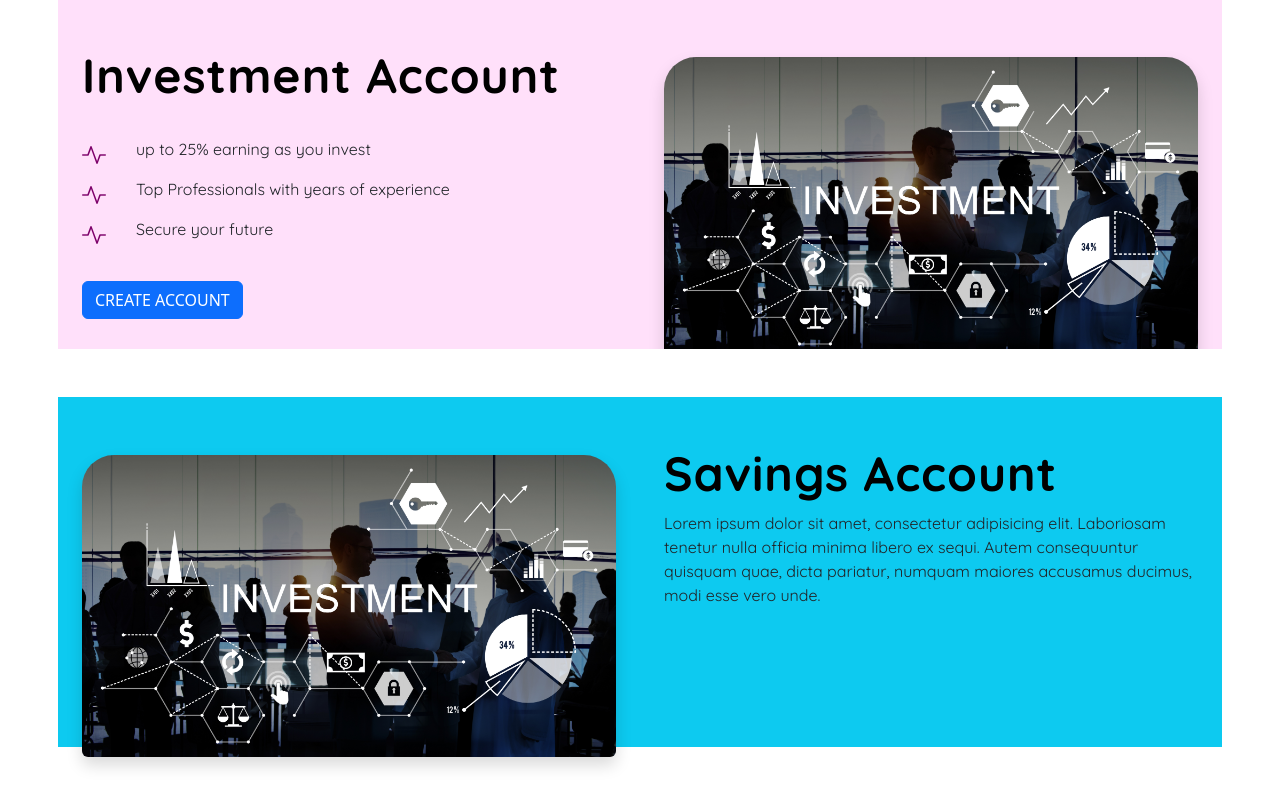
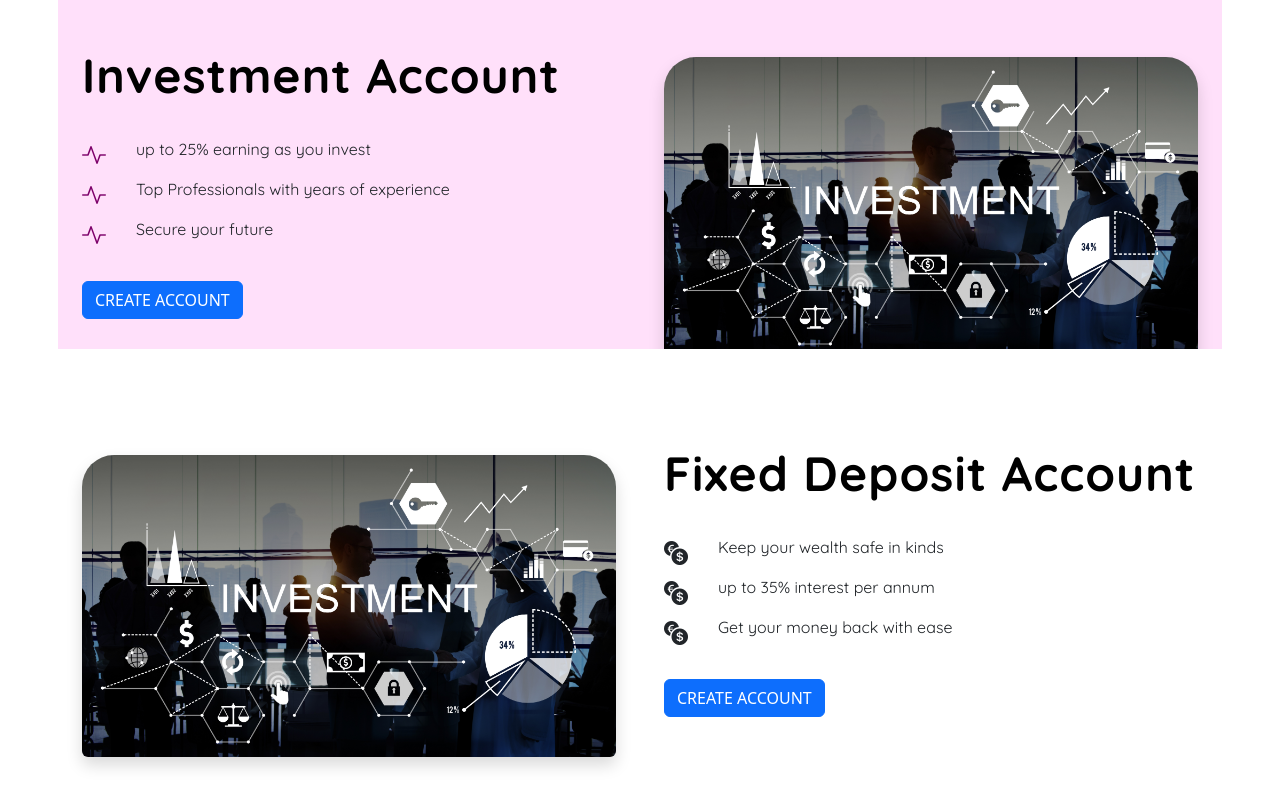
Before and after one commit to ndmichael/digital_banking, a Django app: page /banking/accounts/types in a window 1280 px wide. Shown: the part 1007-1802 px from the top of the page. Run offline with Django 4.2, Linux system fonts and the light colour scheme; some libraries are stand-ins or nearby versions.

Commit message:
fixed the accounttypes fixed

```diff
--- a/dbank/templates/dbank/accounttypes.html
+++ b/dbank/templates/dbank/accounttypes.html
@@ -100,17 +100,35 @@
         </div>
         </section>
 
-        <section class="row g-5 bg-info my-5">
+        <section class="row g-5 my-5 fixed-account">
             <div class="col-12 col-md-6">
                     <img src="{% static 'dbank/images/investment.jpg' %}" alt="" class="img-fluid shadow rounded-5 rounded-bottom">
             </div>
 
             <div class="col-12 col-md-6">
                 <article>
-                        <h3>Savings Account</h3>
-                        <p>
-                        Lorem ipsum dolor sit amet, consectetur adipisicing elit. Laboriosam tenetur nulla officia minima libero ex sequi. Autem consequuntur quisquam quae, dicta pariatur, numquam maiores accusamus ducimus, modi esse vero unde.
-                        </p>
+                        <h3 class="pb-4">Fixed Deposit Account</h3>
+                        <div class="d-flex">
+                            <i class=" bi bi-currency-exchange"></i>
+                            <p class="ps-4">
+                                Keep your wealth safe in kinds
+                            </p>
+                        </div>
+                        <div class="d-flex">
+                            <i class=" bi bi-currency-exchange"></i>
+                            <p class="ps-4">
+                                up to 35% interest per annum
+                            </p>
+                        </div>
+                        <div class="d-flex">
+                            <i class=" bi bi-currency-exchange"></i>
+                            <p class="ps-4">
+                                Get your money back with ease
+                            </p>
+                        </div>
+                        <div class="pt-4">
+                            <a href="" class=" btn btn-primary">CREATE ACCOUNT</a>
+                        </div>
                 </article>
             </div>
         </section>
```
